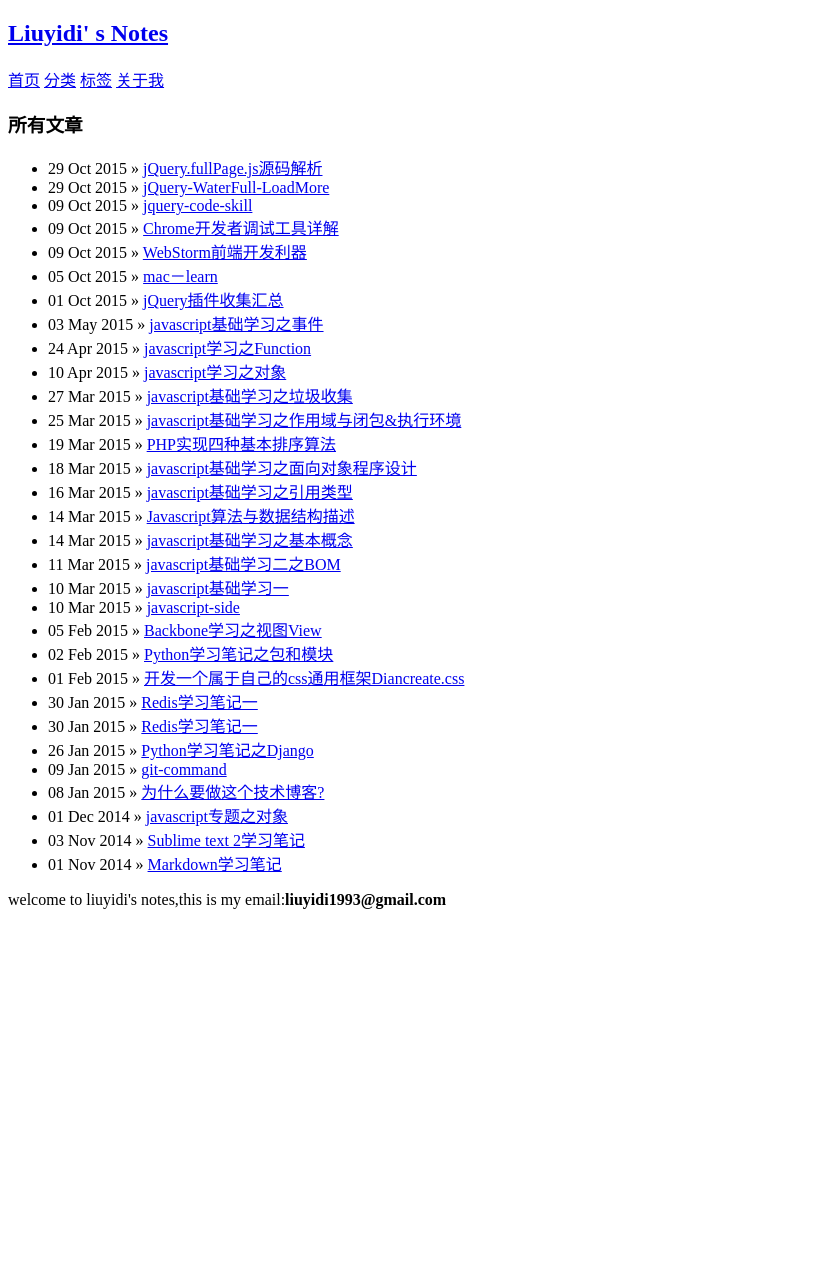
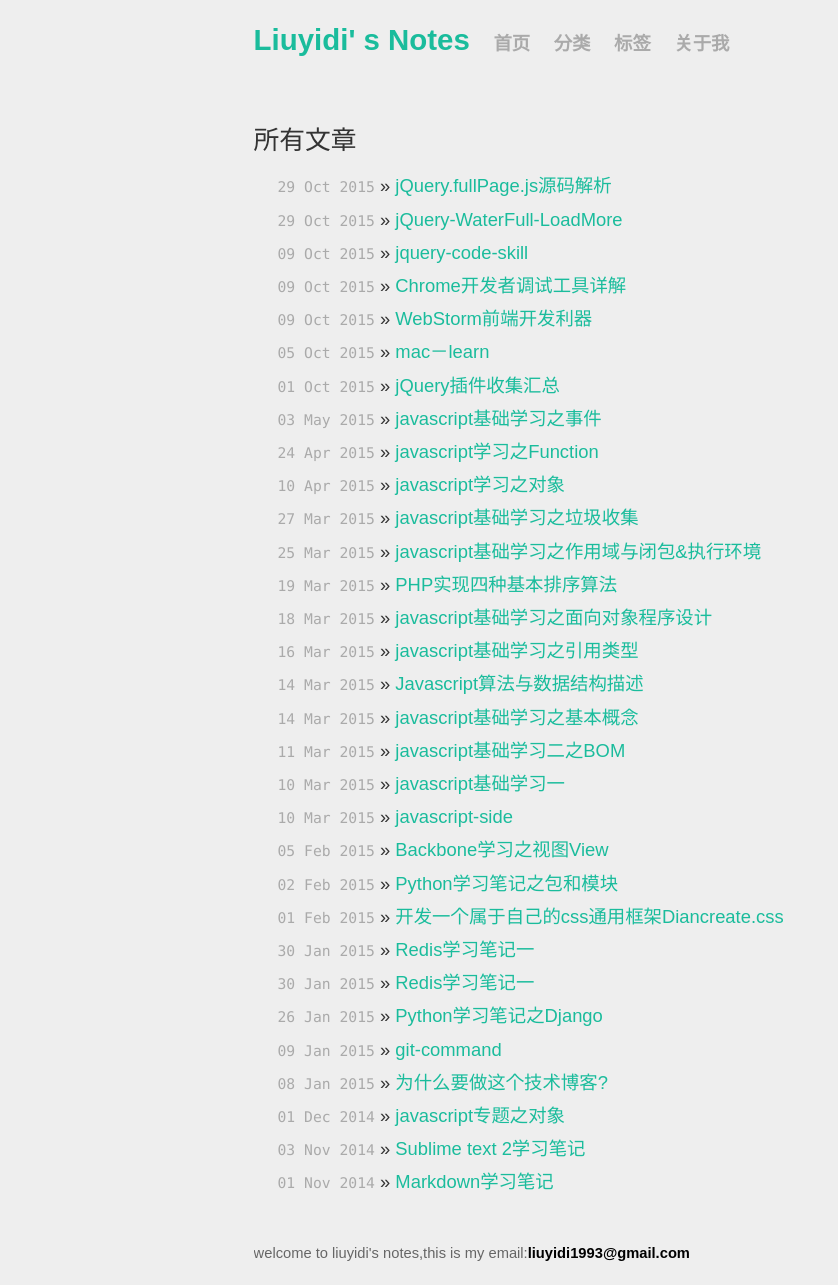
Before and after one commit to liuyidi/liuyidi.github.io, a Jekyll site: the page built from index.html, in a window 1280 px wide. Shown: the whole page, without its empty margins (0-838 px from the left). Built offline with Jekyll 4.4.1, drawn with Linux system fonts in a browser that asks for light colours; Markdown is read by kramdown in place of the engine named in the settings; before the commit the page ends 925 px from its top, so only the background shows below that.

Commit message:
update default.html

```diff
--- a/_layouts/default.html
+++ b/_layouts/default.html
@@ -7,12 +7,15 @@
         <meta name="viewport" content="width=device-width">
 
         <!-- syntax highlighting CSS -->
-        <link rel="stylesheet" href="/css/code.css">
+        <link rel="stylesheet" href="/static/css/code.css">
 
         <!-- Custom CSS -->
-        <link rel="stylesheet" href="/css/diancreate.css">
-        <link rel="stylesheet" href="/css/site.css">
+        <link rel="stylesheet" href="/static/css/diancreate.css">
+        <link rel="stylesheet" href="/static/css/site.css">
 
+        <!--highlight JS-->
+        <script src="/static/js/highlight.js"></script>
+        <script>hljs.initHighlightingOnLoad(); //执行代码高亮显示</script>
     </head>
     <body>
 
--- a/static/css/site.css
+++ b/static/css/site.css
@@ -112,9 +112,9 @@
   overflow: auto;
   font-size: 85%;
   line-height: 1.45;
-  background-color: #f7f7f7;
+  background-color: #474949;
   border-radius: 3px;
-  -webkit-overflow-scrolling: touch;
+  /*-webkit-overflow-scrolling: touch;*/
 }
 
 .post ul, .post ol {
```
